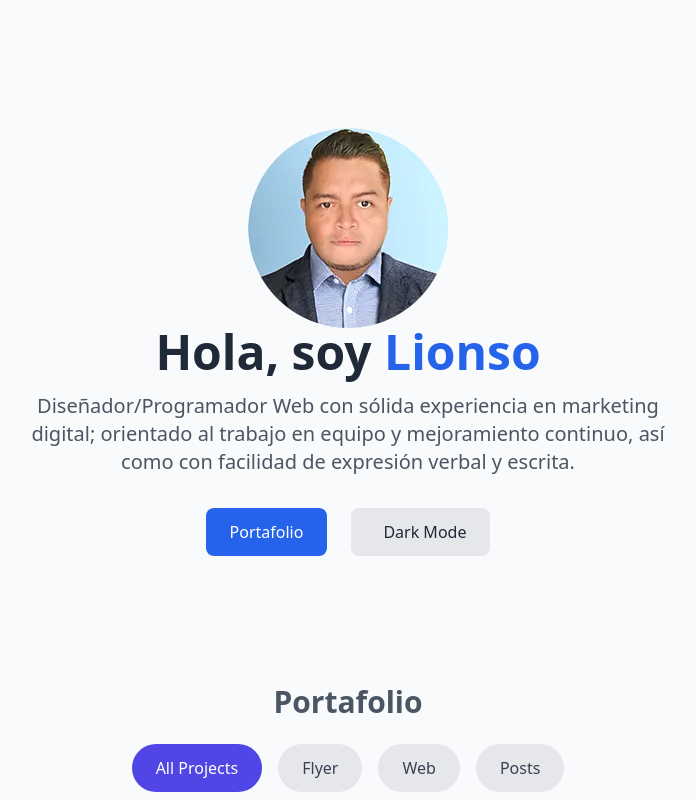
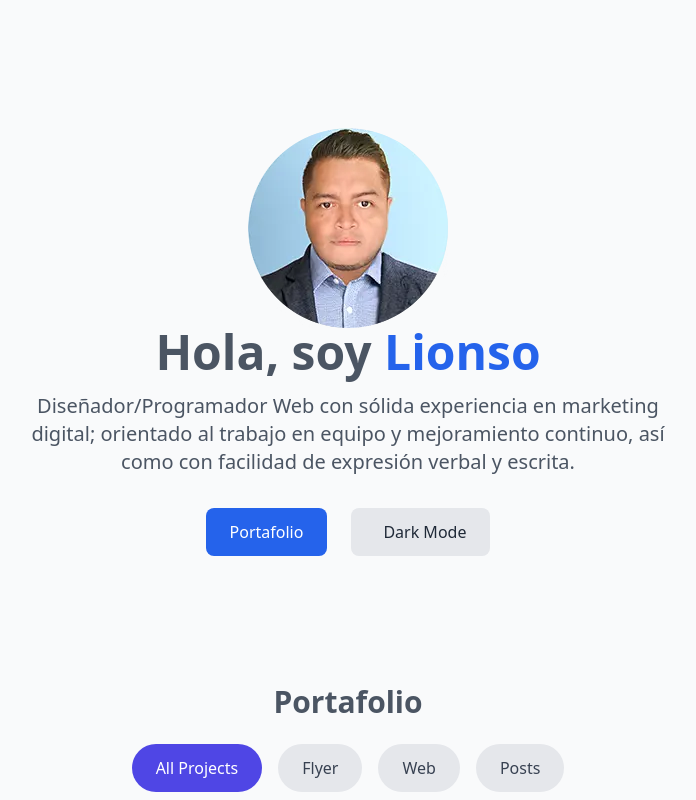
Before and after one commit to lio507/lio507.github.io, a plain HTML site: page index.html in a window 1280 px wide. Shown: the top 800 px of the page, without its empty margins (292-988 px from the left). Drawn offline with nearby package versions, Linux system fonts and the light colour scheme.

Commit message:
text to gray

```diff
--- a/index.html
+++ b/index.html
@@ -31,7 +31,7 @@
                 <img src="assets/profile-lionso.webp" class="mx-auto" alt="Lio">
             </div>
 
-            <h1 class="text-5xl font-bold mb-4">Hola, soy <span class="text-blue-600">Lionso</span></h1>
+            <h1 class="text-5xl font-bold mb-4 text-gray-600">Hola, soy <span class="text-blue-600">Lionso</span></h1>
             <p class="text-xl text-gray-600 max-w-2xl mx-auto">Diseñador/Programador Web con sólida experiencia en marketing digital; orientado al trabajo en equipo y mejoramiento continuo, así como con facilidad de expresión verbal y escrita.</p>
 
             <div class="mt-8 flex flex-wrap justify-center gap-2">
```
